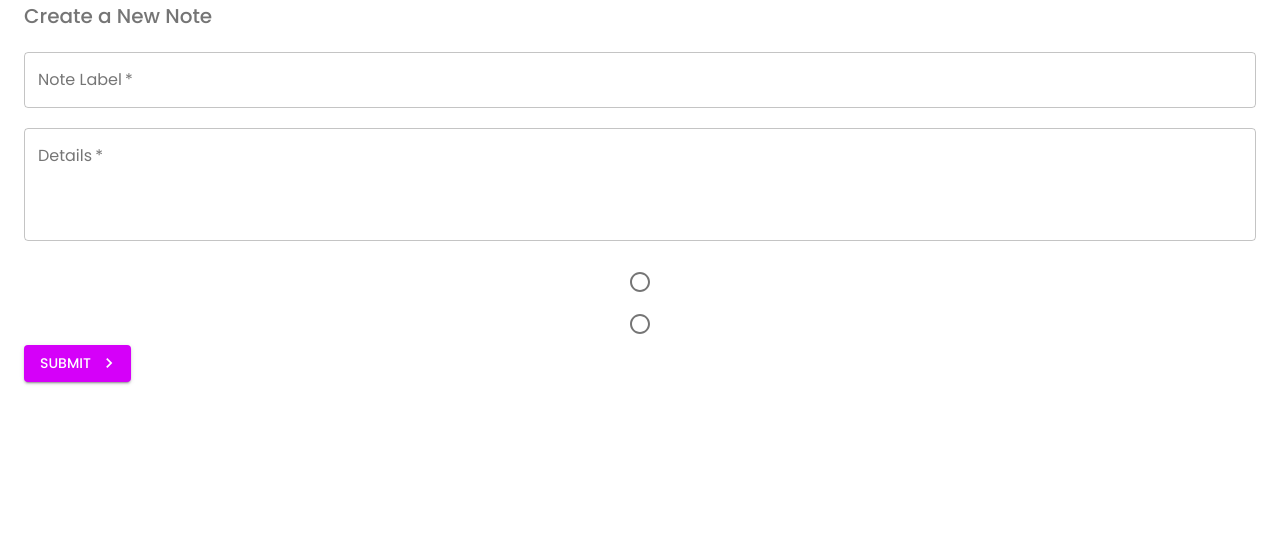
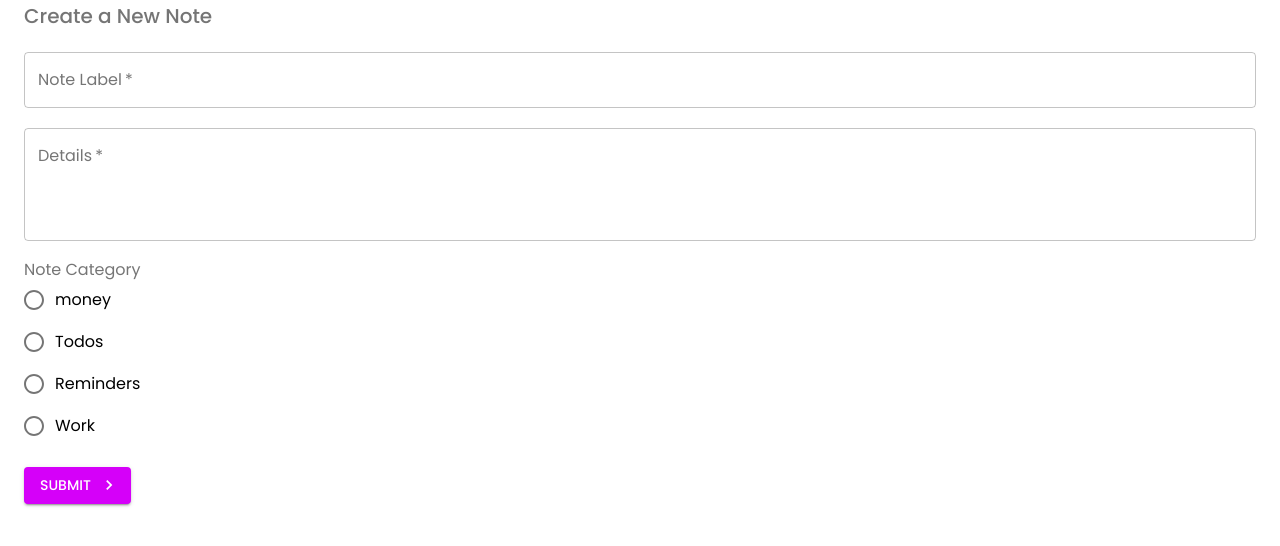
Before and after one commit to Fomonyuytar-Joseph/MaterialUIcourse, a React (Create React App) app: page /create in a window 1280 px wide. Shown: the top 546 px of the page. Built offline with nearby package versions, Linux system fonts and the light colour scheme.

Commit message:
add checkbox component

```diff
--- a/src/pages/Create.js
+++ b/src/pages/Create.js
@@ -1,46 +1,49 @@
 import React from "react";
 import Typography from "@material-ui/core/Typography";
-import{Button} from "@material-ui/core";
+import { Button } from "@material-ui/core";
 import ButtonGroup from "@material-ui/core/ButtonGroup";
-import {Container} from "@material-ui/core";
+import { Container } from "@material-ui/core";
 import KeyboardArrowRightIcon from "@material-ui/icons/KeyboardArrowRight";
 import { makeStyles } from "@material-ui/core";
-import {TextField }from "@material-ui/core";
+import { TextField } from "@material-ui/core";
 import { useState } from "react";
-import {Radio} from "@material-ui/core";
-import {RadioGroup} from "@material-ui/core";
+import { Radio } from "@material-ui/core";
+import { RadioGroup } from "@material-ui/core";
+import { FormControlLabel } from "@material-ui/core";
+import { FormLabel } from "@material-ui/core";
+import { FormControl } from "@material-ui/core";
 
 const useStyles = makeStyles({
-  field:{
-    marginTop:20,
-    marginBottom:20,
-    display:'block'
-  }
+  field: {
+    marginTop: 20,
+    marginBottom: 20,
+    display: "block",
+  },
 });
 export default function Create() {
   const classes = useStyles();
-  const [title, setTitle] = useState('')
-  const [details, setDetails] = useState('')
-  const [titleError, setTitleError] = useState(false)
-  const [detailsError, setDetailsError] = useState(false)
+  const [title, setTitle] = useState("");
+  const [details, setDetails] = useState("");
+  const [category, setCategory] = useState("");
 
-  const handleSubmit =(e)=>{
-        e.preventDefault()
-        setTitleError(false)
-        setDetailsError(false)
-        if(title==''){
-          setTitleError(true)
+  const [titleError, setTitleError] = useState(false);
+  const [detailsError, setDetailsError] = useState(false);
+
+  const handleSubmit = (e) => {
+    e.preventDefault();
+    setTitleError(false);
+    setDetailsError(false);
+    if (title == "") {
+      setTitleError(true);
     }
-        if(details==''){
-          setDetailsError(true)
+    if (details == "") {
+      setDetailsError(true);
     }
 
-        if(title && details ){
-          console.log(title , details)
-
+    if (title && details) {
+      console.log(title, details, category);
     }
-
-  }
+  };
   return (
     <Container>
       <Typography
@@ -54,7 +57,7 @@
 
       <form noValidate autoComplete="off" onSubmit={handleSubmit}>
         <TextField
-        onChange={(e)=> setTitle(e.target.value)}
+          onChange={(e) => setTitle(e.target.value)}
           label="Note Label"
           variant="outlined"
           color="secondary"
@@ -65,7 +68,7 @@
         />
 
         <TextField
-        onChange={(e)=> setDetails(e.target.value)}
+          onChange={(e) => setDetails(e.target.value)}
           label="Details"
           variant="outlined"
           color="secondary"
@@ -76,13 +79,17 @@
           required
           error={detailsError}
         />
-        <RadioGroup>
-        <Radio value="hello" />
-        <Radio value="goodbye" />
+        <FormControl className={classes.field}>
+          <FormLabel>Note Category</FormLabel>
+          <RadioGroup value={category} onChange={(e) => setCategory(e.target.value)}>
+            <FormControlLabel value="money" control={<Radio />} label="money" />
+            <FormControlLabel value="todos" control={<Radio />} label="Todos" />
+            <FormControlLabel value="reminders" control={<Radio />}label="Reminders"/>
+            <FormControlLabel value="work" control={<Radio />} label="Work" />
           </RadioGroup>
+        </FormControl>
 
         <Button
-
           type="submit"
           variant="contained"
           color="secondary"
@@ -92,8 +99,6 @@
           Submit
         </Button>
       </form>
-
-
 
       {/* icons */}
       {/* <br/>
```
Lines whose indentation alone changed are shown as unchanged.
